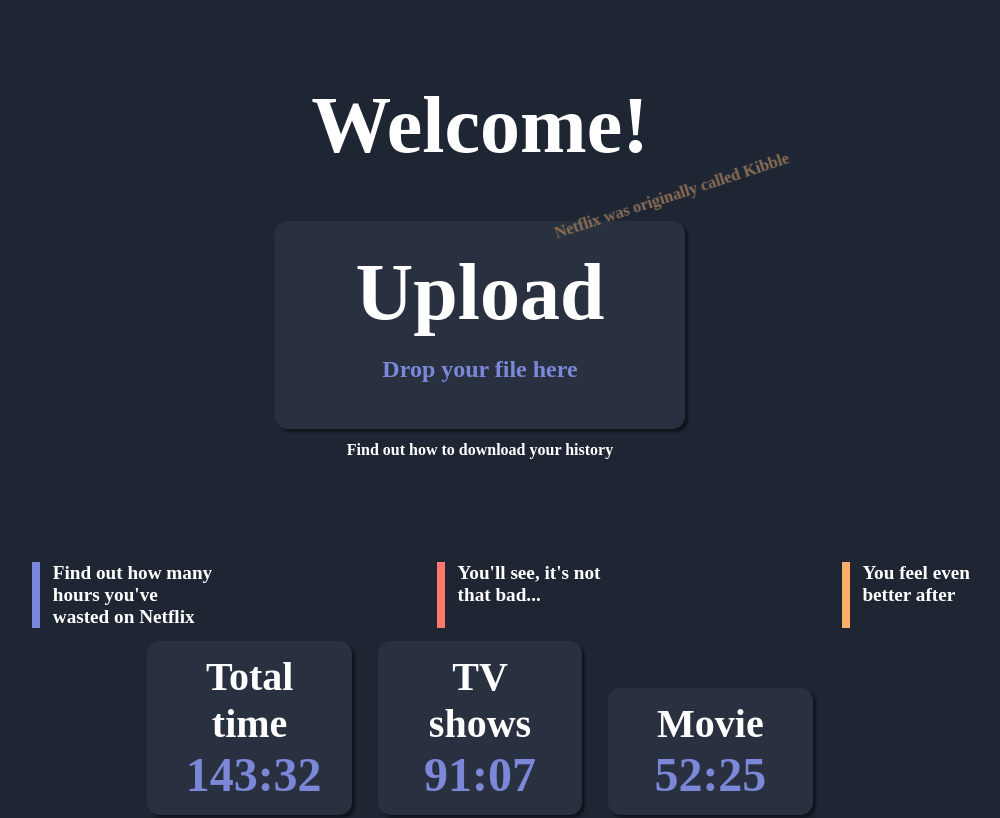
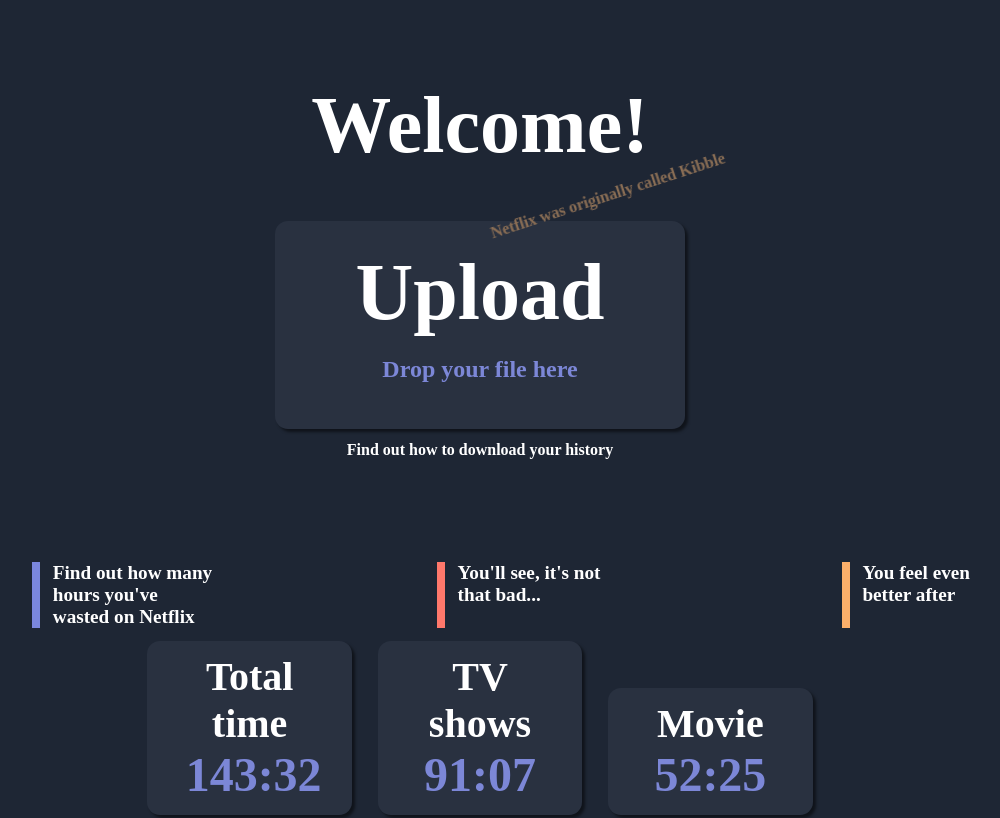
Before and after one commit to CoopTeamX/netflix-wasted-time, a React app: page / in a window 1280 px wide. Shown: the top 818 px of the page, without its empty margins (160-1160 px from the left). Built offline with nearby package versions, Linux system fonts and the light colour scheme; a web font is replaced by a local one.

Commit message:
Add hoover + fix enlargement page

```diff
--- a/src/Components/App/App.scss
+++ b/src/Components/App/App.scss
@@ -8,6 +8,8 @@
   color: $color-four;
   font-family: 'KarmaRegular', serif;
   font-weight: bold;
+  max-width: 100%;
+  overflow-x: hidden;
 }
 
 .App-header {
--- a/src/Components/HomePage/HomePage.scss
+++ b/src/Components/HomePage/HomePage.scss
@@ -27,7 +27,7 @@
   animation: zoominoutsinglefeatured 2s infinite;
   color: #896D54;
   font-family: 'MinecraftiaRegular', serif;
-  margin-left: 30%;
+  margin-left: 20%;
 }
 
 .main-upload {
--- a/src/Components/StatsPage/PieChart/PieChart.js
+++ b/src/Components/StatsPage/PieChart/PieChart.js
@@ -19,7 +19,7 @@
 				data: [300, 50, 100],
 
 				backgroundColor: "#7C87D7",
-				hoverBackgroundColor: "#7C87D7"
+				hoverBackgroundColor: "#FF786B"
 			}]
 		};
 
```
